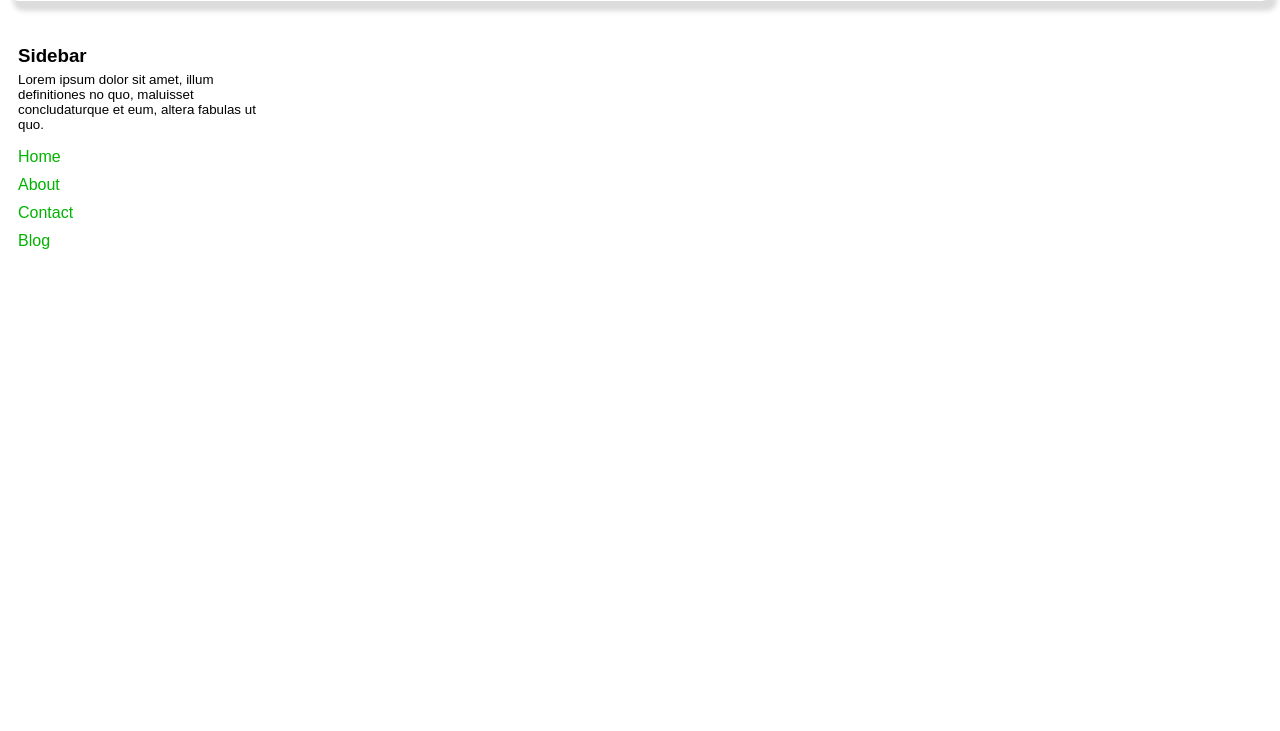
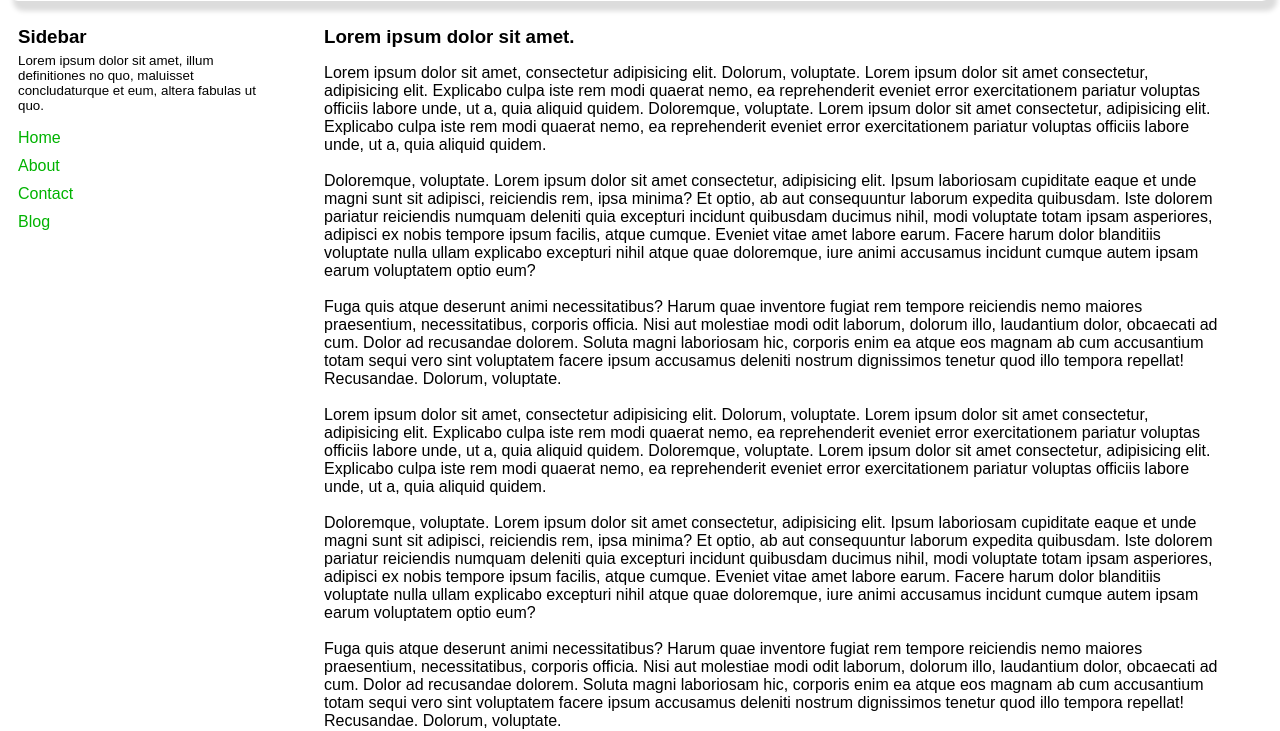
Before and after one commit to PhilipRejiRajan/CSS-Basics-1, a plain HTML site: page index.html in a window 1280 px wide. Shown: the part 91-822 px from the top of the page. Before the commit the page ends 800 px from the top, so only its background shows below. Drawn offline with Linux system fonts and the light colour scheme.

Commit message:
Added article.

```diff
--- a/index.html
+++ b/index.html
@@ -22,7 +22,7 @@
 
         <!--Sidebar Section-->
         <aside>
-            <h3 id="sidebar-heading">Sidebar</h3>
+            <h3 >Sidebar</h3>
             <p id="sidebar-para">
                 Lorem ipsum dolor sit amet, illum definitiones no quo, maluisset concludaturque et eum, altera fabulas ut quo.
             </p>
@@ -35,5 +35,21 @@
             </ul>
         </aside>
 
+        <!--Article Section-->
+        <article>
+            <h3>Lorem ipsum dolor sit amet.</h3>
+            <p>
+                Lorem ipsum dolor sit amet, consectetur adipisicing elit. Dolorum, voluptate. Lorem ipsum dolor sit amet consectetur, adipisicing elit. Explicabo culpa iste rem modi quaerat nemo, ea reprehenderit eveniet error exercitationem pariatur voluptas officiis labore unde, ut a, quia aliquid quidem. Doloremque, voluptate. Lorem ipsum dolor sit amet consectetur, adipisicing elit. Explicabo culpa iste rem modi quaerat nemo, ea reprehenderit eveniet error exercitationem pariatur voluptas officiis labore unde, ut a, quia aliquid quidem.<br><br>
+                Doloremque, voluptate. Lorem ipsum dolor sit amet consectetur, adipisicing elit. Ipsum laboriosam cupiditate eaque et unde magni sunt sit adipisci, reiciendis rem, ipsa minima? Et optio, ab aut consequuntur laborum expedita quibusdam. Iste dolorem pariatur reiciendis numquam deleniti quia excepturi incidunt quibusdam ducimus nihil, modi voluptate totam ipsam asperiores, adipisci ex nobis tempore ipsum facilis, atque cumque. Eveniet vitae amet labore earum. Facere harum dolor blanditiis voluptate nulla ullam explicabo excepturi nihil atque quae doloremque, iure animi accusamus incidunt cumque autem ipsam earum voluptatem optio eum?<br><br>
+                Fuga quis atque deserunt animi necessitatibus? Harum quae inventore fugiat rem tempore reiciendis nemo maiores praesentium, necessitatibus, corporis officia. Nisi aut molestiae modi odit laborum, dolorum illo, laudantium dolor, obcaecati ad cum. Dolor ad recusandae dolorem. Soluta magni laboriosam hic, corporis enim ea atque eos magnam ab cum accusantium totam sequi vero sint voluptatem facere ipsum accusamus deleniti nostrum dignissimos tenetur quod illo tempora repellat! Recusandae. Dolorum, voluptate.<br><br>
+                Lorem ipsum dolor sit amet, consectetur adipisicing elit. Dolorum, voluptate. Lorem ipsum dolor sit amet consectetur, adipisicing elit. Explicabo culpa iste rem modi quaerat nemo, ea reprehenderit eveniet error exercitationem pariatur voluptas officiis labore unde, ut a, quia aliquid quidem. Doloremque, voluptate. Lorem ipsum dolor sit amet consectetur, adipisicing elit. Explicabo culpa iste rem modi quaerat nemo, ea reprehenderit eveniet error exercitationem pariatur voluptas officiis labore unde, ut a, quia aliquid quidem.<br><br>
+                Doloremque, voluptate. Lorem ipsum dolor sit amet consectetur, adipisicing elit. Ipsum laboriosam cupiditate eaque et unde magni sunt sit adipisci, reiciendis rem, ipsa minima? Et optio, ab aut consequuntur laborum expedita quibusdam. Iste dolorem pariatur reiciendis numquam deleniti quia excepturi incidunt quibusdam ducimus nihil, modi voluptate totam ipsam asperiores, adipisci ex nobis tempore ipsum facilis, atque cumque. Eveniet vitae amet labore earum. Facere harum dolor blanditiis voluptate nulla ullam explicabo excepturi nihil atque quae doloremque, iure animi accusamus incidunt cumque autem ipsam earum voluptatem optio eum?<br><br>
+                Fuga quis atque deserunt animi necessitatibus? Harum quae inventore fugiat rem tempore reiciendis nemo maiores praesentium, necessitatibus, corporis officia. Nisi aut molestiae modi odit laborum, dolorum illo, laudantium dolor, obcaecati ad cum. Dolor ad recusandae dolorem. Soluta magni laboriosam hic, corporis enim ea atque eos magnam ab cum accusantium totam sequi vero sint voluptatem facere ipsum accusamus deleniti nostrum dignissimos tenetur quod illo tempora repellat! Recusandae. Dolorum, voluptate.<br><br>
+                Lorem ipsum dolor sit amet, consectetur adipisicing elit. Dolorum, voluptate. Lorem ipsum dolor sit amet consectetur, adipisicing elit. Explicabo culpa iste rem modi quaerat nemo, ea reprehenderit eveniet error exercitationem pariatur voluptas officiis labore unde, ut a, quia aliquid quidem. Doloremque, voluptate. Lorem ipsum dolor sit amet consectetur, adipisicing elit. Explicabo culpa iste rem modi quaerat nemo, ea reprehenderit eveniet error exercitationem pariatur voluptas officiis labore unde, ut a, quia aliquid quidem.<br><br>
+                Doloremque, voluptate. Lorem ipsum dolor sit amet consectetur, adipisicing elit. Ipsum laboriosam cupiditate eaque et unde magni sunt sit adipisci, reiciendis rem, ipsa minima? Et optio, ab aut consequuntur laborum expedita quibusdam. Iste dolorem pariatur reiciendis numquam deleniti quia excepturi incidunt quibusdam ducimus nihil, modi voluptate totam ipsam asperiores, adipisci ex nobis tempore ipsum facilis, atque cumque. Eveniet vitae amet labore earum. Facere harum dolor blanditiis voluptate nulla ullam explicabo excepturi nihil atque quae doloremque, iure animi accusamus incidunt cumque autem ipsam earum voluptatem optio eum?<br><br>
+                Fuga quis atque deserunt animi necessitatibus? Harum quae inventore fugiat rem tempore reiciendis nemo maiores praesentium, necessitatibus, corporis officia. Nisi aut molestiae modi odit laborum, dolorum illo, laudantium dolor, obcaecati ad cum. Dolor ad recusandae dolorem. Soluta magni laboriosam hic, corporis enim ea atque eos magnam ab cum accusantium totam sequi vero sint voluptatem facere ipsum accusamus deleniti nostrum dignissimos tenetur quod illo tempora repellat! Recusandae. Dolorum, voluptate.
+            </p>
+        </article>
+
     </body>
 </html>
--- a/style.css
+++ b/style.css
@@ -6,6 +6,10 @@
 #logo {
     width: 210px;
     height: 80px;
+}
+
+h3 {
+    margin: 0;
 }
 
 header {
@@ -35,9 +39,8 @@ header {
 aside {
     margin-top: 15px;
     width: 20%;
-    height: 100%;
-    position: fixed;
     padding: 10px;
+    float: left;
 }
 
 #sidebar-para {
@@ -59,6 +62,8 @@ aside {
     padding-bottom: 10px;
 }
 
-#sidebar-heading {
-    margin-bottom: 0;
+article {
+    margin-top: 25px;
+    margin-left: 25%;
+    margin-right: 50px;
 }
```
